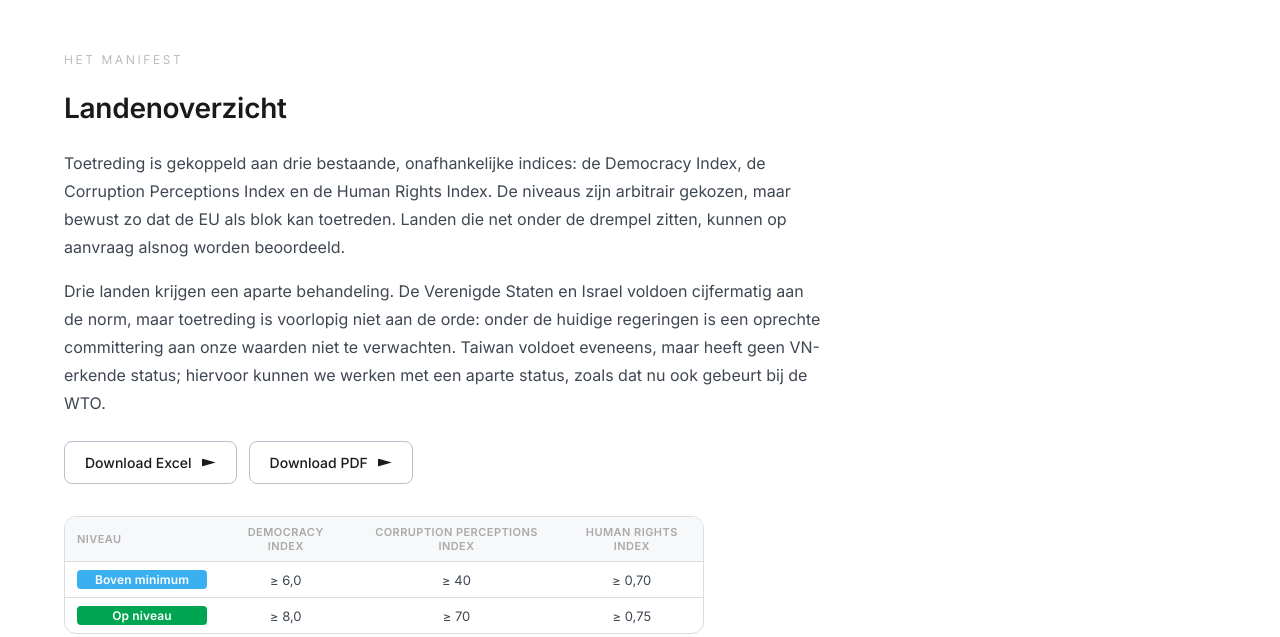
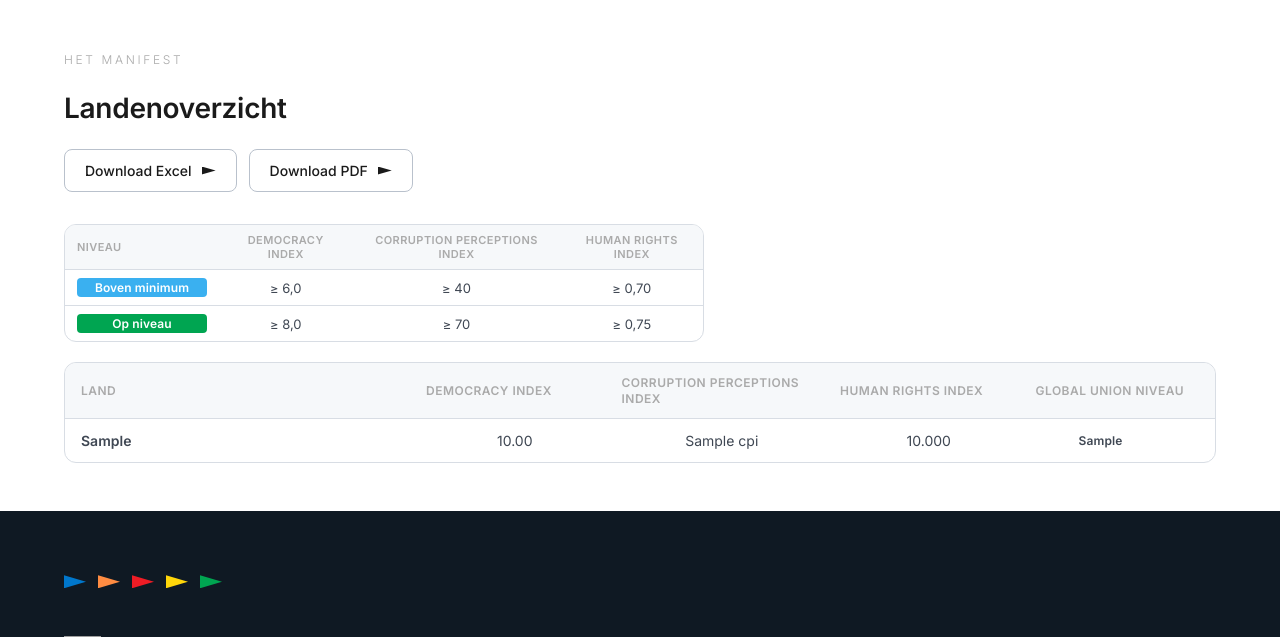
Before and after one commit to GerhardTop/global-union-forum, a Flask app: template flask_registration/app/templates/landenlijst.html in a window 1280 px wide. Shown: the part 77-714 px from the top of the page. Run offline with Flask 3, Linux system fonts and the light colour scheme; the template is opened without the code that fills it: most values are stand-ins (such as "Sample title", 1, 10 or a date in 2020); grey boxes are pictures that could not be loaded.

Commit message:
content: landenlijst - intro-tekst en (i)-toelichtingsicoon verwijderd
De intro-tekst (voorheen _landen_intro.html) stond dubbelop: dezelfde
uitleg staat sinds een eerdere wijziging al op /manifest. Verwijderd
van landenlijst.html; het nu ongebruikte partial-bestand is ook weg.

Het (i)-info-icoon bij Taiwan/Israel/VS is om dezelfde reden
verwijderd (de toelichting staat al op /manifest). Gekozen voor
volledige verwijdering i.p.v. alleen het icoon: het uitklap-
mechanisme en de remark-tekst bestonden uitsluitend om die tekst te
tonen, en zonder icoon was er geen zichtbare aanleiding meer om op
de rij te klikken. De oranje landnaam blijft staan als visueel
signaal dat dit uitzonderingslanden zijn. Sorteer-JS vereenvoudigd
nu er geen detailrijen meer zijn om bij het sorteren mee te bewegen.

```diff
--- a/flask_registration/app/static/css/kit.css
+++ b/flask_registration/app/static/css/kit.css
@@ -1546,12 +1546,6 @@ body {
   margin: 8px 0 0;
   letter-spacing: -0.01em;
 }
-.gu-landen__intro { max-width: 760px; margin-bottom: 24px; }
-.gu-landen__intro p {
-  color: var(--gu-fg-2);
-  line-height: 1.75;
-  margin: 0 0 16px;
-}
 .gu-landen__downloads {
   display: flex;
   gap: 12px;
--- a/flask_registration/app/templates/_landen_intro.html
+++ /dev/null
@@ -1,10 +0,0 @@
-{# Gedeelde intro + uitzonderingenalinea voor de landenlijst — hergebruikt in
-   manifest.html (sectie #landen) en landenlijst.html, zodat de tekst maar op
-   één plek onderhouden hoeft te worden. #}
-{% if lang == 'nl' %}
-  <p>Toetreding is gekoppeld aan drie bestaande, onafhankelijke indices: de Democracy Index, de Corruption Perceptions Index en de Human Rights Index. De niveaus zijn arbitrair gekozen, maar bewust zo dat de EU als blok kan toetreden. Landen die net onder de drempel zitten, kunnen op aanvraag alsnog worden beoordeeld.</p>
-  <p>Drie landen krijgen een aparte behandeling. De Verenigde Staten en Israel voldoen cijfermatig aan de norm, maar toetreding is voorlopig niet aan de orde: onder de huidige regeringen is een oprechte committering aan onze waarden niet te verwachten. Taiwan voldoet eveneens, maar heeft geen VN-erkende status; hiervoor kunnen we werken met een aparte status, zoals dat nu ook gebeurt bij de WTO.</p>
-{% else %}
-  <p>Accession is tied to three existing, independent indices: the Democracy Index, the Corruption Perceptions Index, and the Human Rights Index. The levels are arbitrarily chosen, but deliberately so that the EU can join as a bloc. Countries close to the threshold can still be assessed on request.</p>
-  <p>Three countries receive separate treatment. The United States and Israel numerically meet the standard, but accession is not on the table for now: a genuine commitment to our values cannot be expected under the current administrations. Taiwan also qualifies, but lacks UN-recognised status; for this we can work with a separate status, as is already the case at the WTO.</p>
-{% endif %}
--- a/flask_registration/app/templates/landenlijst.html
+++ b/flask_registration/app/templates/landenlijst.html
@@ -7,10 +7,6 @@
   <div class="gu-landen__head">
     <p class="gu-eyebrow">{% if lang == 'nl' %}Het manifest{% else %}The manifesto{% endif %}</p>
     <h1 class="gu-landen__title">{% if lang == 'nl' %}Landenoverzicht{% else %}Country overview{% endif %}</h1>
-  </div>
-
-  <div class="gu-landen__intro">
-    {% include '_landen_intro.html' %}
   </div>
 
   <div class="gu-landen__downloads">
@@ -82,26 +78,18 @@
       </thead>
       <tbody>
         {% for c in countries %}
-        {% set remark = c.remarks_nl if lang == 'nl' else c.remarks_en %}
+        {# is_exception: puur een boolean signaal (Taiwan/Israël/VS zijn de
+           enige landen met remarks_nl/en gevuld) om de naam oranje te
+           kleuren — de toelichtingstekst zelf wordt niet meer getoond, die
+           staat al op /manifest en zou hier dubbelop zijn. #}
+        {% set is_exception = (c.remarks_nl if lang == 'nl' else c.remarks_en) %}
         {% set name = c.land_nl if lang == 'nl' else c.land_en %}
-        {% set detail_id = 'landen-detail-' ~ loop.index %}
         {% set di_str = '%.2f'|format(c.di) if c.di is not none else '-' %}
         {% set cpi_str = c.cpi if c.cpi is not none else '-' %}
         {% set hri_str = '%.3f'|format(c.hri) if c.hri is not none else '-' %}
-        {# Hoofdrij: alleen klikbaar/uitklapbaar voor landen mét toelichting
-           (Taiwan/Israël/VS) — voor de overige landen staan DI/CPI/HRI al
-           zichtbaar in hun eigen kolommen, dus is er niets om uit te klappen.
-           Toggle-gedrag via één gedelegeerde click-listener op tbody (zie
-           script onderaan) i.p.v. een listener per rij. Elke cel draagt
-           data-sort-value; de sorteer-JS verplaatst hoofd- én detailrij
-           samen zodat het uitklap-mechanisme intact blijft (wijziging 3). #}
-        <tr{% if remark %} class="gu-landen-table__row" aria-expanded="false" aria-controls="{{ detail_id }}"{% endif %}>
+        <tr>
           <td class="gu-landen-table__country" data-sort-cell="land" data-sort-value="{{ name }}">
-            {% if remark %}<span class="gu-landen-exception-name">{{ name }}</span>{% else %}{{ name }}{% endif %}
-            {% if remark %}
-            <span class="gu-landen-table__info" title="{{ remark }}" aria-label="{{ remark }}">i</span>
-            <span class="gu-landen-table__rowToggle" aria-hidden="true"><span class="gu-landen-card__chevron"></span></span>
-            {% endif %}
+            {% if is_exception %}<span class="gu-landen-exception-name">{{ name }}</span>{% else %}{{ name }}{% endif %}
           </td>
           <td class="gu-landen-table__td--center" data-sort-cell="di" data-sort-value="{{ c.di if c.di is not none else -1 }}"><span class="gu-index-dot gu-index-dot--{{ c.di_level }}"></span>{{ di_str }}</td>
           <td class="gu-landen-table__td--center" data-sort-cell="cpi" data-sort-value="{{ c.cpi if c.cpi is not none else -1 }}"><span class="gu-index-dot gu-index-dot--{{ c.cpi_level }}"></span>{{ cpi_str }}</td>
@@ -110,16 +98,6 @@
             <span class="gu-level-badge gu-level-badge--{{ c.level_class }}">{{ c.niveau_nl if lang == 'nl' else c.niveau_en }}</span>
           </td>
         </tr>
-        {% if remark %}
-        {# Detailrij: verborgen (native hidden-attribuut) tot de hoofdrij
-           erboven wordt aangeklikt. Toont uitsluitend de toelichting — de
-           DI/CPI/HRI-waarden staan al in de kolommen hierboven. #}
-        <tr class="gu-landen-table__detailRow" id="{{ detail_id }}" hidden>
-          <td colspan="5">
-            <p class="gu-landen-remark">{{ remark }}</p>
-          </td>
-        </tr>
-        {% endif %}
         {% endfor %}
       </tbody>
     </table>
@@ -131,7 +109,7 @@
      .gu-landen-cards in kit.css. #}
   <div class="gu-landen-cards">
     {% for c in countries %}
-    {% set remark = c.remarks_nl if lang == 'nl' else c.remarks_en %}
+    {% set is_exception = (c.remarks_nl if lang == 'nl' else c.remarks_en) %}
     {% set name = c.land_nl if lang == 'nl' else c.land_en %}
     {% set di_str = '%.2f'|format(c.di) if c.di is not none else '-' %}
     {% set cpi_str = c.cpi if c.cpi is not none else '-' %}
@@ -139,10 +117,7 @@
     <details class="gu-landen-card">
       <summary class="gu-landen-card__summary">
         <span class="gu-landen-card__name">
-          {% if remark %}<span class="gu-landen-exception-name">{{ name }}</span>{% else %}{{ name }}{% endif %}
-          {% if remark %}
-          <span class="gu-landen-table__info" title="{{ remark }}" aria-label="{{ remark }}">i</span>
-          {% endif %}
+          {% if is_exception %}<span class="gu-landen-exception-name">{{ name }}</span>{% else %}{{ name }}{% endif %}
         </span>
         <span class="gu-landen-card__badges">
           <span class="gu-index-group">
@@ -167,9 +142,6 @@
           <span class="gu-landen-card__label">HRI</span>
           <span><span class="gu-index-dot gu-index-dot--{{ c.hri_level }}"></span>{{ hri_str }}</span>
         </div>
-        {% if remark %}
-        <p class="gu-landen-remark">{{ remark }}</p>
-        {% endif %}
       </div>
     </details>
     {% endfor %}
@@ -177,32 +149,11 @@
 
 </div>
 
-{# Eén gedelegeerde click-listener op <tbody> i.p.v. 183 losse listeners —
-   zelfde overweging als bij de mobiele <details>-kaarten: licht en
-   performant ongeacht het aantal rijen. #}
-<script nonce="{{ csp_nonce() }}">
-  (function () {
-    var tbody = document.querySelector('.gu-landen-table tbody');
-    if (!tbody) return;
-    tbody.addEventListener('click', function (e) {
-      var row = e.target.closest('.gu-landen-table__row');
-      if (!row) return;
-      var detail = row.nextElementSibling;
-      if (!detail || !detail.classList.contains('gu-landen-table__detailRow')) return;
-      var open = row.classList.toggle('gu-landen-table__row--open');
-      row.setAttribute('aria-expanded', open ? 'true' : 'false');
-      detail.hidden = !open;
-    });
-  })();
-</script>
-
 {# Sorteerbare kolomkoppen (wijziging 3) — simpele DOM-sort zonder library,
    ruim voldoende voor 183 rijen. Toggle is 2-standen (oplopend/aflopend,
    niet terug naar de oorspronkelijke volgorde): dat is het gangbare patroon
    voor sorteerbare tabellen en scheelt een kopie van de originele
-   rij-volgorde moeten bewaren. Hoofd- en detailrij (indien aanwezig) worden
-   als één groep verplaatst, zodat het uitklap-mechanisme hierboven intact
-   blijft na sorteren. #}
+   rij-volgorde moeten bewaren. #}
 <script nonce="{{ csp_nonce() }}">
   (function () {
     var table = document.querySelector('.gu-landen-table');
@@ -210,29 +161,12 @@
     var tbody = table.querySelector('tbody');
     var headers = table.querySelectorAll('th[data-sort-key]');
 
-    function groupRows() {
+    function sortBy(key, dir) {
       var rows = Array.prototype.slice.call(tbody.children);
-      var groups = [];
-      for (var i = 0; i < rows.length; i++) {
-        var row = rows[i];
-        if (row.classList.contains('gu-landen-table__detailRow')) continue;
-        var detail = null;
-        var next = rows[i + 1];
-        if (next && next.classList.contains('gu-landen-table__detailRow')) {
-          detail = next;
-          i++;
-        }
-        groups.push({ row: row, detail: detail });
-      }
-      return groups;
-    }
-
-    function sortBy(key, dir) {
-      var groups = groupRows();
       var mult = dir === 'asc' ? 1 : -1;
-      groups.sort(function (a, b) {
-        var cellA = a.row.querySelector('[data-sort-cell="' + key + '"]');
-        var cellB = b.row.querySelector('[data-sort-cell="' + key + '"]');
+      rows.sort(function (a, b) {
+        var cellA = a.querySelector('[data-sort-cell="' + key + '"]');
+        var cellB = b.querySelector('[data-sort-cell="' + key + '"]');
         var av = cellA.getAttribute('data-sort-value');
         var bv = cellB.getAttribute('data-sort-value');
         var an = parseFloat(av);
@@ -246,10 +180,7 @@
         return cmp * mult;
       });
       var frag = document.createDocumentFragment();
-      groups.forEach(function (g) {
-        frag.appendChild(g.row);
-        if (g.detail) frag.appendChild(g.detail);
-      });
+      rows.forEach(function (row) { frag.appendChild(row); });
       tbody.appendChild(frag);
     }
 
```
Also changed, not shown: other parts of flask_registration/app/static/css/kit.css (+4 -62 lines), flask_registration/tests/test_main.py (+45 -71 lines).
